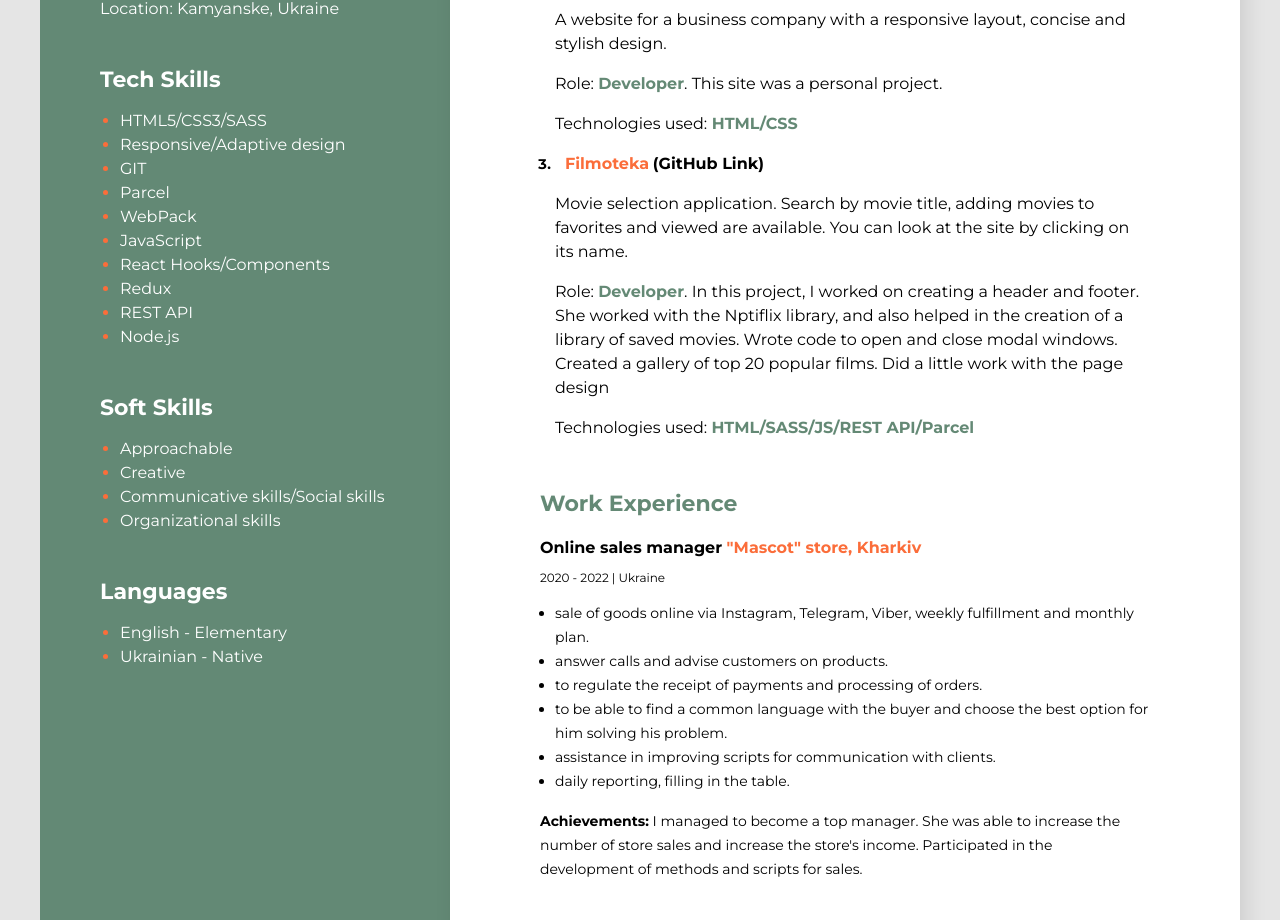
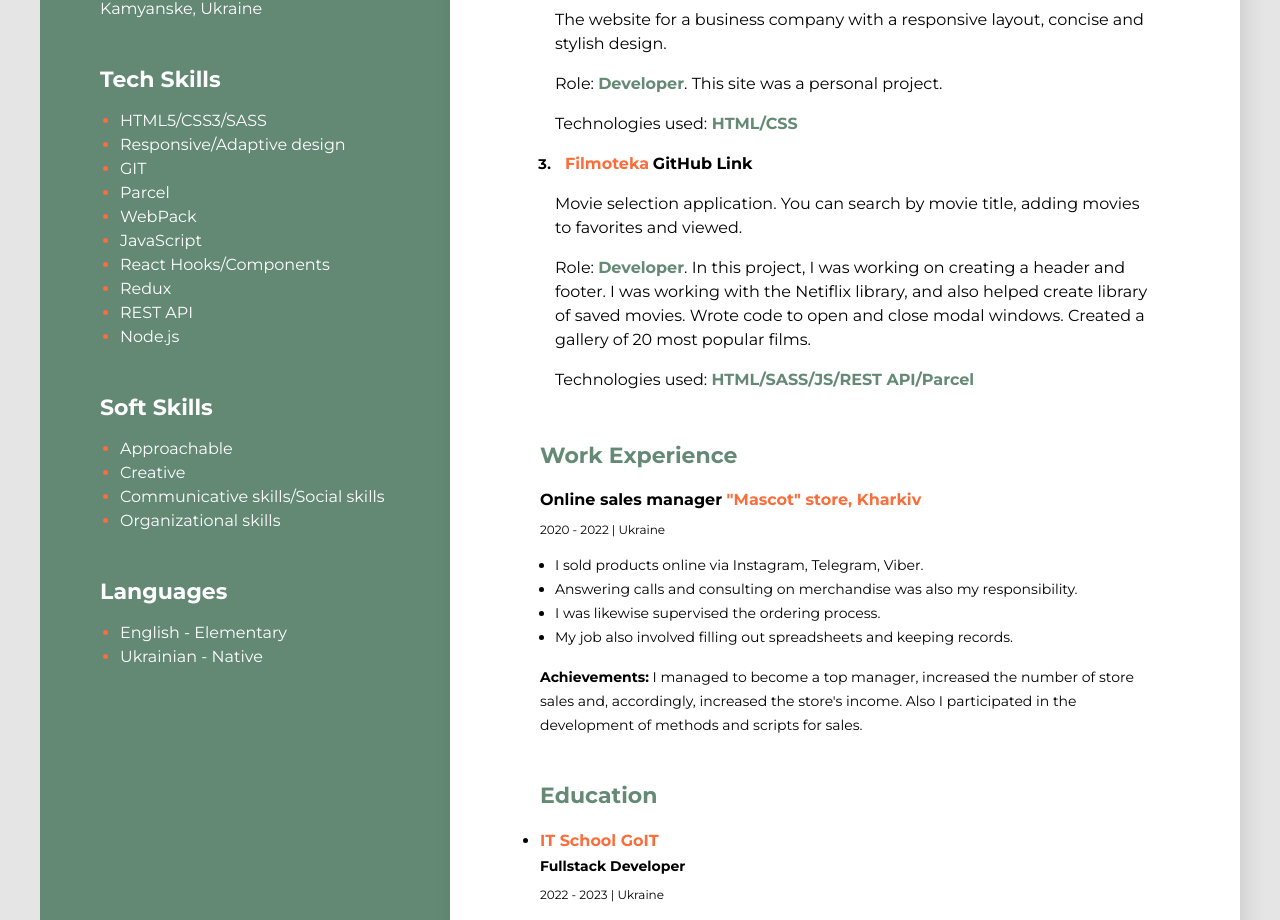
Before and after one commit to TetianaMamzer/Tetiana_Mamzer_Developer, a plain HTML site: page index.html in a window 1280 px wide. Shown: the part 594-1514 px from the top of the page. Drawn offline with Linux system fonts and the light colour scheme.

Commit message:
create-project-text

```diff
--- a/index.html
+++ b/index.html
@@ -34,26 +34,25 @@
             <ol class="project-li">
                 <li class="project-item">
                     <span class="project"><a  class="project-link" href="https://tetianamamzer.github.io/Ice/" target="_blank">IceCream </a>
-                    <a href="https://github.com/TetianaMamzer/Ice" class="link contact-link-project" target="_blank">(GitHub Link)</a>
+                    <a href="https://github.com/TetianaMamzer/Ice" class="link contact-link-project" target="_blank">GitHub Link</a>
                     <P class="text">Ice company website with responsive layout,
                         burger menu, modal window and attractive
                         design.</P>
-                        <p class="text">Role: <span class="text-accent">Developer</span>. In this project, I worked on creating the header, hero and footer. I also worked on the burger menu.</p>
+                        <p class="text">Role: <span class="text-accent">Developer</span>. In this project, I was working on creating the header, hero and footer. I also was working on the burger menu.</p>
                         <p class="text">Technologies used:<span class="text-accent" >HTML/SASS/JS/Parcel</span></p>
                 </li>
                 <li class="project-item">
                     <span class="project"><a  class="project-link" href="https://tetianamamzer.github.io/goit-markup-hw-08/" target="_blank">WebStudio</a>
-                    <a href="https://github.com/TetianaMamzer/goit-markup-hw-08" class="link contact-link-project" target="_blank">(GitHub Link)</a>
-                    <P class="text">A website for a business company with a responsive layout, concise and stylish design.</P>
+                    <a href="https://github.com/TetianaMamzer/goit-markup-hw-08" class="link contact-link-project" target="_blank">GitHub Link</a>
+                    <P class="text">The website for a business company with a responsive layout, concise and stylish design.</P>
                     <p class="text">Role: <span class="text-accent">Developer</span>. This site was a personal project.</p>
                     <p class="text">Technologies used:<span class="text-accent"> HTML/CSS</span></p>
                 </li>
                 <li class="project-item">
                     <span class="project"><a  class="project-link" href="https://tetianamamzer.github.io/Filmoteca-project/" target="_blank">Filmoteka</a>
-                    <a href="https://github.com/TetianaMamzer/Filmoteca-project" class="link contact-link-project" target="_blank">(GitHub Link)</a>
-                    <P class="text">Movie selection application. Search by movie title, adding movies to favorites and viewed are available.
-                        You can look at the site by clicking on its name.</P>
-                        <p class="text">Role: <span class="text-accent">Developer</span>. In this project, I worked on creating a header and footer. She worked with the Nptiflix library, and also helped in the creation of a library of saved movies. Wrote code to open and close modal windows. Created a gallery of top 20 popular films. Did a little work with the page design</p>
+                    <a href="https://github.com/TetianaMamzer/Filmoteca-project" class="link contact-link-project" target="_blank">GitHub Link</a>
+                    <P class="text">Movie selection application. You can search by movie title, adding movies to favorites and viewed.</P>
+                        <p class="text">Role: <span class="text-accent">Developer</span>. In this project, I was working on creating a header and footer. I was working with the Netiflix library, and also helped create library of saved movies. Wrote code to open and close modal windows. Created a gallery of 20 most popular films.</p>
                         <p class="text">Technologies used: <span class="text-accent">HTML/SASS/JS/REST API/Parcel</span></p>
                 </li>
             </ol>
@@ -72,17 +71,13 @@
                     2020 - 2022 <span class="line">|</span> Ukraine
                 </p>
                 <ul class="work-list">
-                    <li class="work-list-item">sale of goods online via Instagram, Telegram, Viber, weekly fulfillment
-                        and monthly plan.</li>
-                    <li class="work-list-item">answer calls and advise customers on products.</li>
-                    <li class="work-list-item">to regulate the receipt of payments and processing of orders.</li>
-                    <li class="work-list-item">to be able to find a common language with the buyer and choose the best option for him
-                        solving his problem. </li>
-                        <li class="work-list-item">assistance in improving scripts for communication with clients.</li>
-                        <li class="work-list-item">daily reporting, filling in the table.</li>
+                    <li class="work-list-item">I sold products online via Instagram, Telegram, Viber.</li>
+                    <li class="work-list-item">Answering calls and consulting on merchandise was also my responsibility.</li>
+                    <li class="work-list-item">I was likewise supervised the ordering process.</li>
+                        <li class="work-list-item">My job also involved filling out spreadsheets and keeping records.</li>
 
                 </ul>
-                <p class="about-des"><span class="edmargen">Achievements:</span> I managed to become a top manager. She was able to increase the number of store sales and increase the store's income. Participated in the development of methods and scripts for sales. </p>
+                <p class="about-des"><span class="edmargen">Achievements:</span> I managed to become a top manager, increased the number of store sales and, accordingly, increased the store's income. Also I participated in the development of methods and scripts for sales. </p>
             </div>
         </div>
         <!--Education-->
@@ -112,7 +107,7 @@
                     <li class="mine-contacts"><a href="https://t.me/T_Mamzer" class="link contact-link line" target="_blank"><svg class="contacts__svg" width="20" height="20"><use href="./img/symbol-defs.svg#icon-telegram"></use></svg>Telegram</a></li>
                     <li class="mine-contacts"><a href="https://github.com/TetianaMamzer" class="link contact-link line" target="_blank"><svg class="contacts__svg" width="20" height="20"><use href="./img/symbol-defs.svg#icon-github"></use></svg>GitHub</a></li>
                     <li class="mine-contacts"><a href="https://www.linkedin.com/in/tetiana-mamzer-frontend-developer/" class="link contact-link line" target="_blank"><svg class="contacts__svg" width="20" height="20"><use href="./img/symbol-defs.svg#icon-linkedin2"></use></svg>LinkedIn</a></li>
-                    <li class="mine-contacts tech-skills-paint"> <span class="tech-skills-text">Location: Kamyanske, Ukraine</span> </li>
+                    <li class="mine-contacts tech-skills-paint"> <span class="tech-skills-text">Kamyanske, Ukraine</span> </li>
                   </ul>
 
             </div>
```
